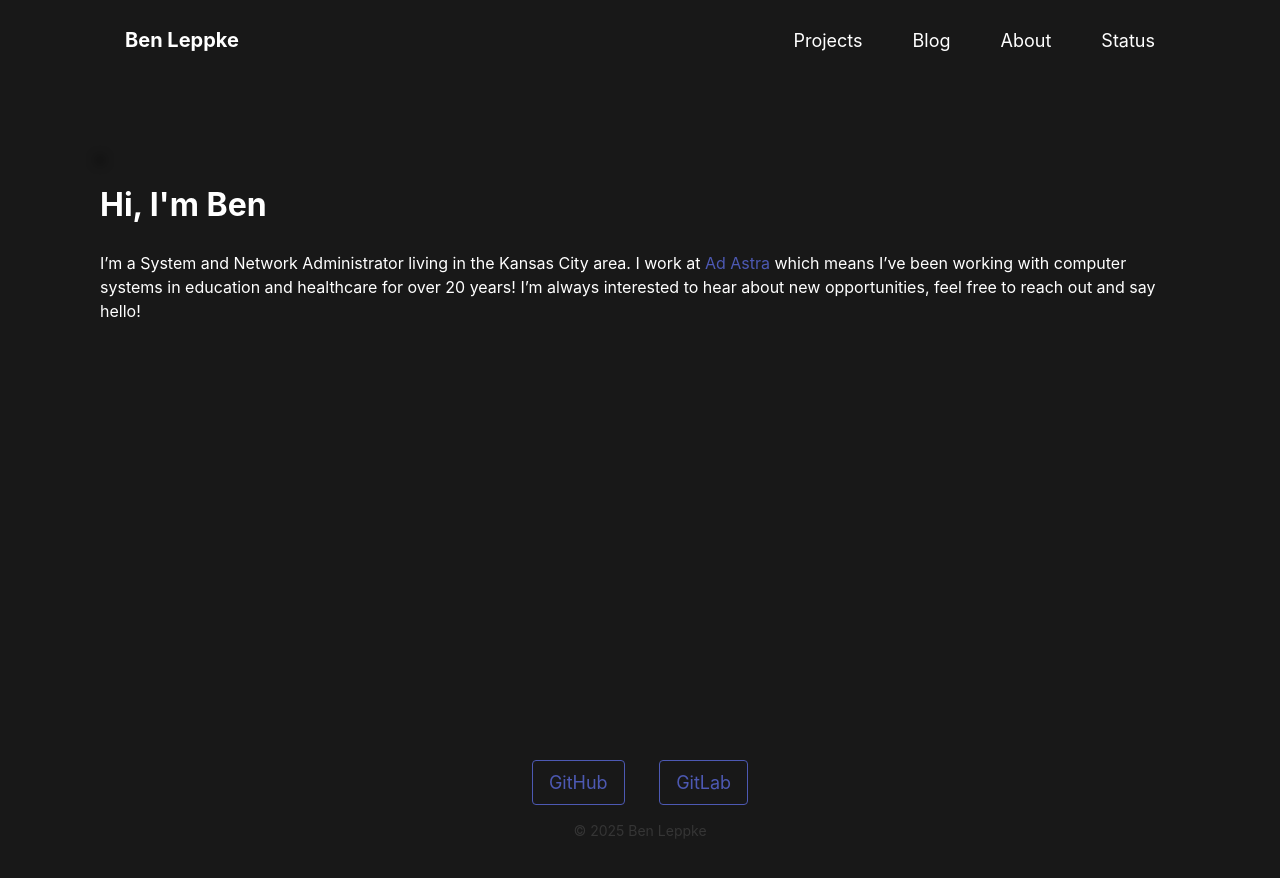
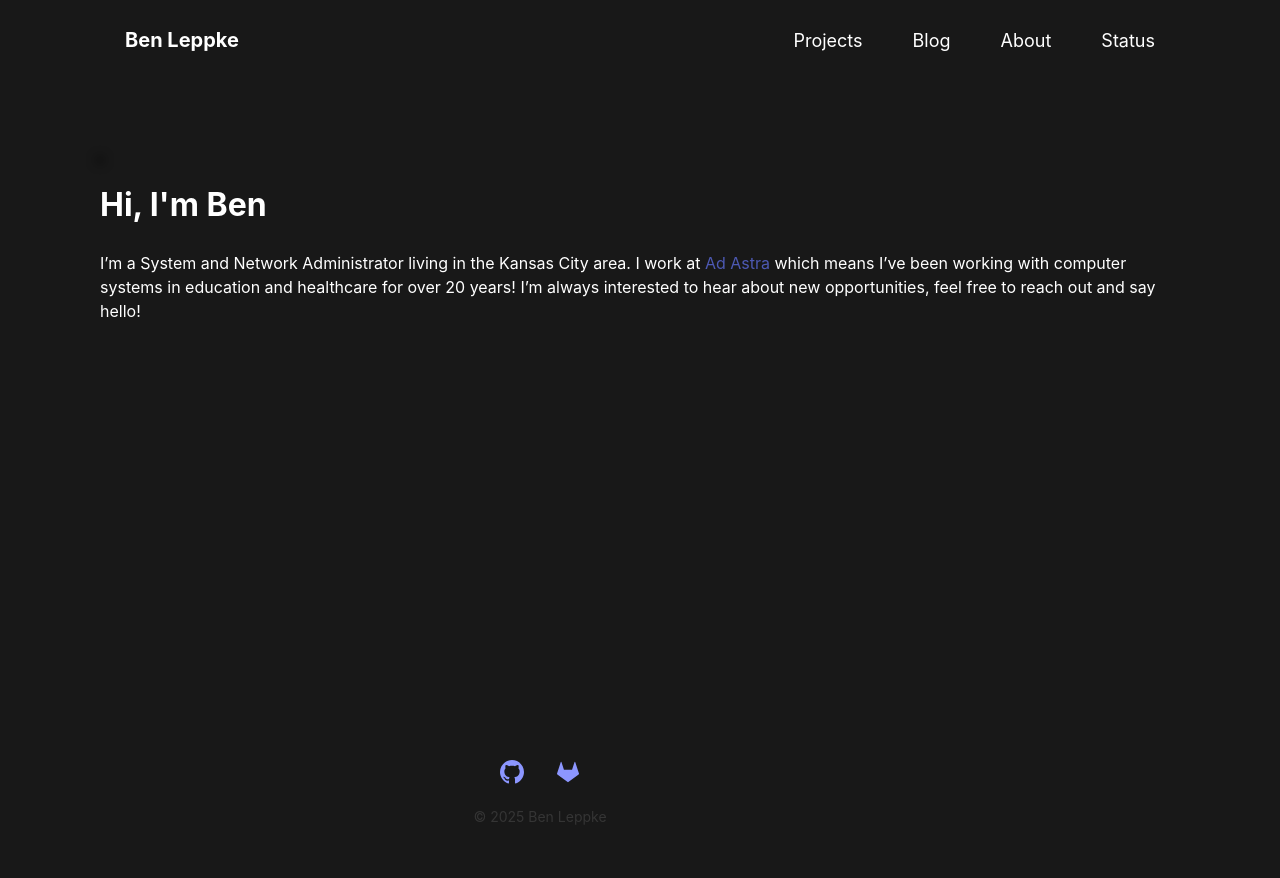
Before and after one commit to benleppke/benleppke.github.io, a Jekyll site: the page built from index.md, in a window 1280 px wide. Shown: the top 878 px of the page. Built offline with Jekyll 4.4.1, drawn with Linux system fonts in a browser that asks for light colours.

Commit message:
Github/Gitlab links

```diff
--- a/_layouts/about.html
+++ b/_layouts/about.html
@@ -12,8 +12,16 @@
     <footer id="footer">
       <div class="footer-content">
         <div class="social-links">
-          <a href="https://github.com/benleppke" target="_blank">GitHub</a>
-          <a href="https://gitlab.com/benleppke" target="_blank">GitLab</a>
+          <a href="https://github.com/benleppke" target="_blank" class="social-icon">
+            <svg xmlns="http://www.w3.org/2000/svg" width="24" height="24" viewBox="0 0 24 24" fill="currentColor">
+              <path d="M12 0c-6.626 0-12 5.373-12 12 0 5.302 3.438 9.8 8.207 11.387.599.111.793-.261.793-.577v-2.234c-3.338.726-4.033-1.416-4.033-1.416-.546-1.387-1.333-1.756-1.333-1.756-1.089-.745.083-.729.083-.729 1.205.084 1.839 1.237 1.839 1.237 1.07 1.834 2.807 1.304 3.492.997.107-.775.418-1.305.762-1.604-2.665-.305-5.467-1.334-5.467-5.931 0-1.311.469-2.381 1.236-3.221-.124-.303-.535-1.524.117-3.176 0 0 1.008-.322 3.301 1.23.957-.266 1.983-.399 3.003-.404 1.02.005 2.047.138 3.006.404 2.291-1.552 3.297-1.23 3.297-1.23.653 1.653.242 2.874.118 3.176.77.84 1.235 1.911 1.235 3.221 0 4.609-2.807 5.624-5.479 5.921.43.372.823 1.102.823 2.222v3.293c0 .319.192.694.801.576 4.765-1.589 8.199-6.086 8.199-11.386 0-6.627-5.373-12-12-12z"/>
+            </svg>
+          </a>
+          <a href="https://gitlab.com/benleppke" target="_blank" class="social-icon">
+            <svg xmlns="http://www.w3.org/2000/svg" width="24" height="24" viewBox="0 0 24 24" fill="currentColor">
+              <path d="M22.65 14.39L12 22.13 1.35 14.39a.84.84 0 0 1-.3-.94l1.22-3.78 2.44-7.51A.42.42 0 0 1 4.82 2a.43.43 0 0 1 .58 0 .42.42 0 0 1 .11.18l2.44 7.49h8.1l2.44-7.51A.42.42 0 0 1 18.6 2a.43.43 0 0 1 .58 0 .42.42 0 0 1 .11.18l2.44 7.51L23 13.45a.84.84 0 0 1-.35.94z"/>
+            </svg>
+          </a>
         </div>
         <div class="copyright">
           &copy; {{ site.time | date: '%Y' }} {{ site.title }}
--- a/assets/css/main.css
+++ b/assets/css/main.css
@@ -36,7 +36,27 @@
 
 .footer-content {
     max-width: 1080px;
-    margin: 0 auto;
+}
+
+.social-links {
+    display: flex;
+    gap: 1rem;
+    justify-content: center;
+    margin-bottom: 1rem;
+}
+
+.social-icon {
+    color: #333;
+    transition: color 0.2s ease;
+}
+
+.social-icon:hover {
+    color: #666;
+}
+
+.social-icon svg {
+    width: 24px;
+    height: 24px;
 }
 
 /* Navigation */
@@ -120,20 +140,21 @@
     color: #8C96FF;
 }
 
-.social-links a {
-    display: inline-block;
-    margin: 0 15px;
-    padding: 8px 16px;
-    color: #4D59B3;
-    font-size: 18px;
-    text-decoration: none;
-    border: 1px solid #4D59B3;
-    border-radius: 4px;
-    transition: color 0.3s ease;
+.social-icon {
+    color: #8C96FF;
+    transition: color 0.2s ease;
+    border: none !important;
+    padding: 0;
+    margin: 0 8px;
 }
 
-.social-links a:hover {
+.social-icon:hover {
     color: #D9D9D9;
+}
+
+.social-icon svg {
+    width: 24px;
+    height: 24px;
 }
 
 .copyright {
```
